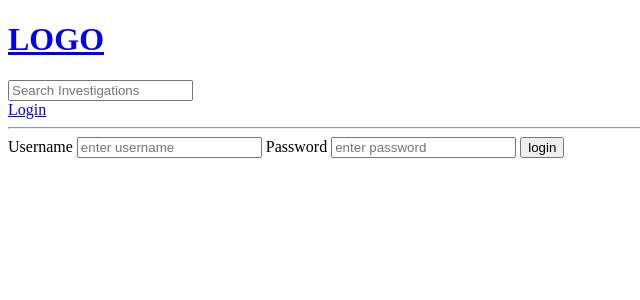
After one commit to crowdere/CaseManager, a Django app: page /login/ in a window 1280 px wide. The commit adds this page. Shown: the top 300 px of the page, without its empty margins (0-640 px from the left). Run offline with Django 4.2, Linux system fonts and the light colour scheme.

Commit message:
User sign-in created

```diff
--- a/casemanager/base/templates/base/home.html
+++ b/casemanager/base/templates/base/home.html
@@ -32,8 +32,10 @@
         <div>
                 {% for investigation in investigations %}
                 <div>
-                    <a href="{% url 'delete-investigation' investigation.id %}">  Delete </a> |
-                    <a href="{% url 'update-investigation' investigation.id %}"> Edit </a>
+                    {% if request.user == investigation.host %}
+                        <a href="{% url 'delete-investigation' investigation.id %}">  Delete </a> |
+                        <a href="{% url 'update-investigation' investigation.id %}"> Edit </a>
+                    {% endif %}
                     <span> @{{investigation.host.username}}</span>
                     <h5>{{investigation.id}} -- <a href="{% url 'investigation' investigation.id %}">  {{investigation.name}}</a></h5>
                     <small>{{investigation.case.name}}</small>
--- /dev/null
+++ b/casemanager/base/templates/base/login_register.html
@@ -0,0 +1,20 @@
+{% extends 'main.html' %}
+
+{% block content %}
+
+<div>
+    <form method="POST" action="">
+        {% csrf_token %}
+        <label> Username </label>
+        <input type="text" name="username" placeholder="enter username"/>
+
+        <label> Password </label>
+        <input type="Password" name="password" placeholder="enter password"/>
+
+
+        <input type="submit" value="login"/>
+    </form>
+</div>
+
+
+{% endblock content %}
--- a/casemanager/base/urls.py
+++ b/casemanager/base/urls.py
@@ -2,8 +2,12 @@ from django.urls import path
 from . import views
 
 urlpatterns = [
+    path('login/', views.loginPage, name='login'),
+    path('logout/', views.logoutUser, name='logout'),
+
     path('', views.home, name="home"),
     path('investigation/<str:pk>/', views.investigation, name="investigation"),
+
     path('create-investigation/', views.createInvestigation, name="create-investigation"),
     path('update-investigation/<str:pk>', views.updateInvestigation, name="update-investigation"),
     path('delete-investigation/<str:pk>', views.deleteInvestigation, name="delete-investigation"),
--- a/casemanager/base/views.py
+++ b/casemanager/base/views.py
@@ -1,8 +1,42 @@
 from django.shortcuts import render, redirect
 from django.db.models import Q
+from django.http import HttpResponse
+from django.contrib.auth.models import User
+from django.contrib import messages
+from django.contrib.auth.decorators import login_required
+from django.contrib.auth import authenticate, login, logout
 from .models import Investigation, Case
 from .forms import InvestigationForm
 # Create your views here.
+
+
+def loginPage(request):
+    if request.user.is_authenticated:
+        return redirect('home')
+
+    if request.method == 'POST':
+        username = request.POST.get('username')
+        password = request.POST.get('password')
+
+        try:
+            user = User.objects.get(username=username)
+        except:
+            messages.error(request, 'User does not exist!')
+
+        user = authenticate(request, username=username, password=password)
+
+        if user is not None:
+            login(request, user)
+            return redirect('home')
+        else:
+            messages.error(request, 'Username or password does not exist')
+    context = {}
+    return render(request, 'base/login_register.html', context)
+
+
+def logoutUser(request):
+    logout(request)
+    return redirect('home')
 
 
 def home(request):
@@ -21,12 +55,14 @@ def home(request):
     return render(request, 'base/home.html', context)
 
 
+
 def investigation(request, pk):
     investigation = Investigation.objects.get(id=pk)
     context = {'investigation': investigation}
     return render(request, 'base/investigation.html', context)
 
 
+@login_required(login_url='login')
 def createInvestigation(request):
     form = InvestigationForm()
 
@@ -40,9 +76,13 @@ def createInvestigation(request):
     return render(request, 'base/investigation_form.html', context)
 
 
+@login_required(login_url='login')
 def updateInvestigation(request, pk):
     investigation = Investigation.objects.get(id=pk)
     form = InvestigationForm(instance=investigation)
+
+    if request.user != investigation.host:
+        return HttpResponse('You are not allowed here.')
 
     if request.method == 'POST':
             form = InvestigationForm(request.POST, instance=investigation)
@@ -54,8 +94,13 @@ def updateInvestigation(request, pk):
     return render(request, 'base/investigation_form.html/', context)
 
 
+@login_required(login_url='login')
 def deleteInvestigation(request, pk):
     investigation = investigation = Investigation.objects.get(id=pk)
+
+    if request.user != investigation.host:
+        return HttpResponse('You are not allowed here.')
+
     if request.method == 'POST':
         investigation.delete()
         return redirect('home')
--- a/casemanager/templates/main.html
+++ b/casemanager/templates/main.html
@@ -11,6 +11,15 @@
 <body>
     {% include 'navbar.html' %}
 
+    {% if messages %}
+    <ul class="messages">
+        {% for message in messages %}
+        <li{% if message.tags %} class="{{ message.tags }}"{% endif %}>{{ message }}</li>
+        {% endfor %}
+    </ul>
+    {% endif %}
+
+
     {% block content %}
 
 
--- a/casemanager/templates/navbar.html
+++ b/casemanager/templates/navbar.html
@@ -1,6 +1,8 @@
 <a href="/">
     <h1> LOGO </h1>
 </a>
+
+
 
 <form method="GET" action="{% url 'home' %}">
 
@@ -8,4 +10,11 @@
 </form>
 
 
+
+{% if request.user.is_authenticated %}
+    <a href="{% url 'logout' %}"> Logout </a>
+{% else %}
+    <a href="{% url 'login' %}"> Login </a>
+{% endif %}
+
 <hr>
```
